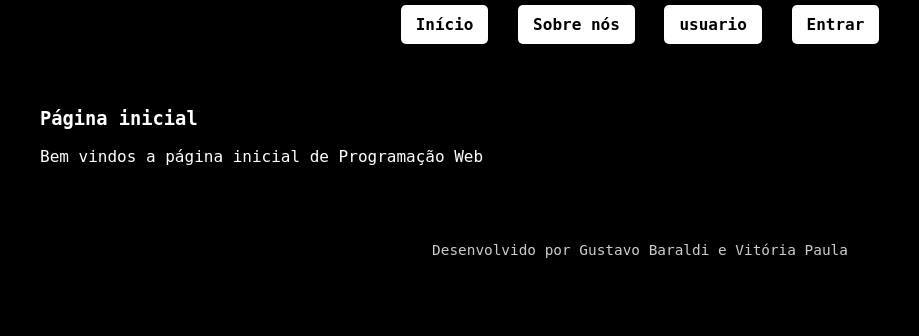
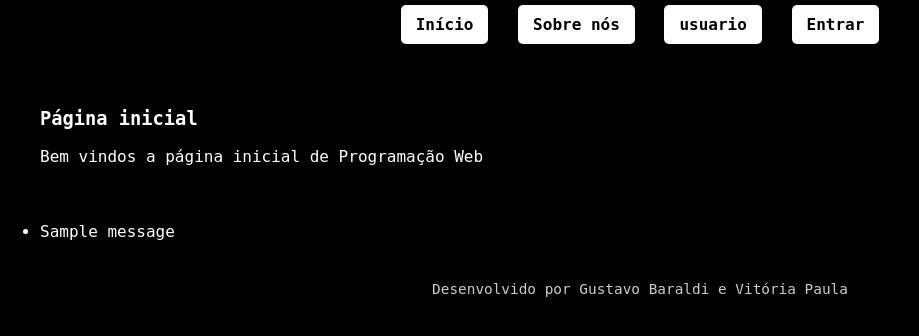
Before and after one commit to WinxVih/progrWeb, a Django app: page / in a window 1280 px wide. Shown: the top 336 px of the page, without its empty margins (0-919 px from the left). Run offline with Django 4.2, Linux system fonts and the light colour scheme; tables that the repository leaves empty hold one stand-in row (values such as "Sample post"); one stand-in notice (Sample message) is shown.

Commit message:
Adição do resto das atividades

```diff
--- a/paginasweb/models.py
+++ b/paginasweb/models.py
@@ -1,5 +1,5 @@
 from django.db import models
-
+from django.contrib.auth.models import User
 # Criação das classes para o modelo
 
 
--- a/paginasweb/templates/paginasweb/index.html
+++ b/paginasweb/templates/paginasweb/index.html
@@ -43,7 +43,13 @@
 
         {%  endblock  %}
     </div>
-
+    {% if messages %}
+    <ul>
+        {% for message in messages %}
+            <li>{{ message }}</li>
+        {% endfor %}
+    </ul>
+{% endif %}
 
     <div id="rodape" >
         Desenvolvido por Gustavo Baraldi e Vitória Paula
--- a/paginasweb/views.py
+++ b/paginasweb/views.py
@@ -2,6 +2,7 @@ from django.views.generic import TemplateView, ListView
 from django.views.generic.edit import CreateView,UpdateView, DeleteView
 from .models import Usuario,Camera,Sistema_Seguranca,Processador_IA,Dispositivo_Automacao,Notificacao
 from django.urls import reverse_lazy
+from django.contrib.messages.views import SuccessMessageMixin
 from django.contrib.auth.mixins import LoginRequiredMixin
 # Criação das listas
 
@@ -22,6 +23,11 @@ class UsuarioCreate(CreateView):
         'titulo' : 'Cadastrar Usuario',
         'botao' : 'Cadastrar',
     }
+class CriarUsuarioView(SuccessMessageMixin, CreateView):
+    model = Usuario
+    fields = ['nome', 'senha', 'email']
+    success_url = '/usuario/'
+    success_message = "Usuario criado com sucesso!"
 
 class CameraCreate(LoginRequiredMixin, CreateView):
     model = Camera
```
